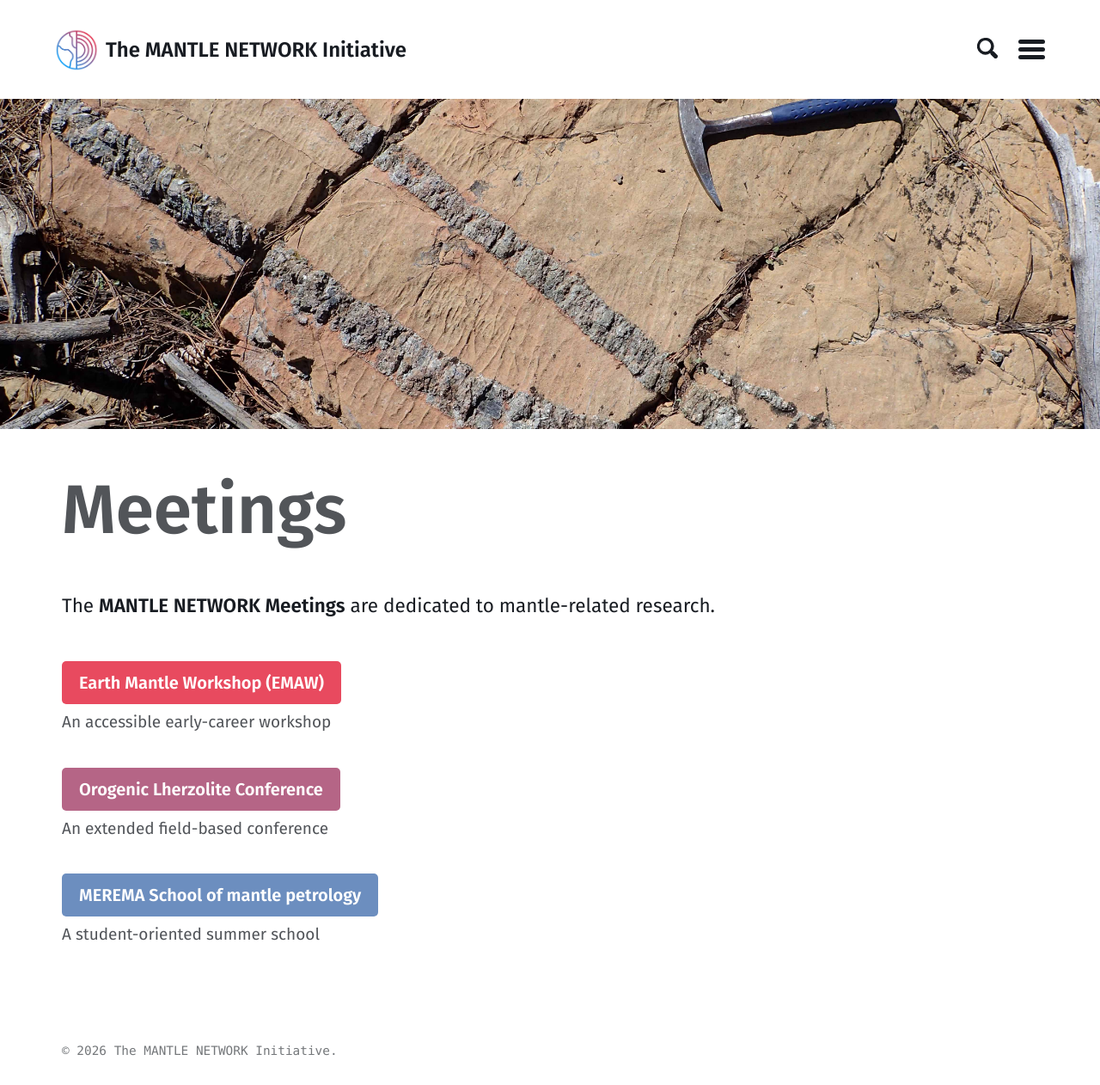
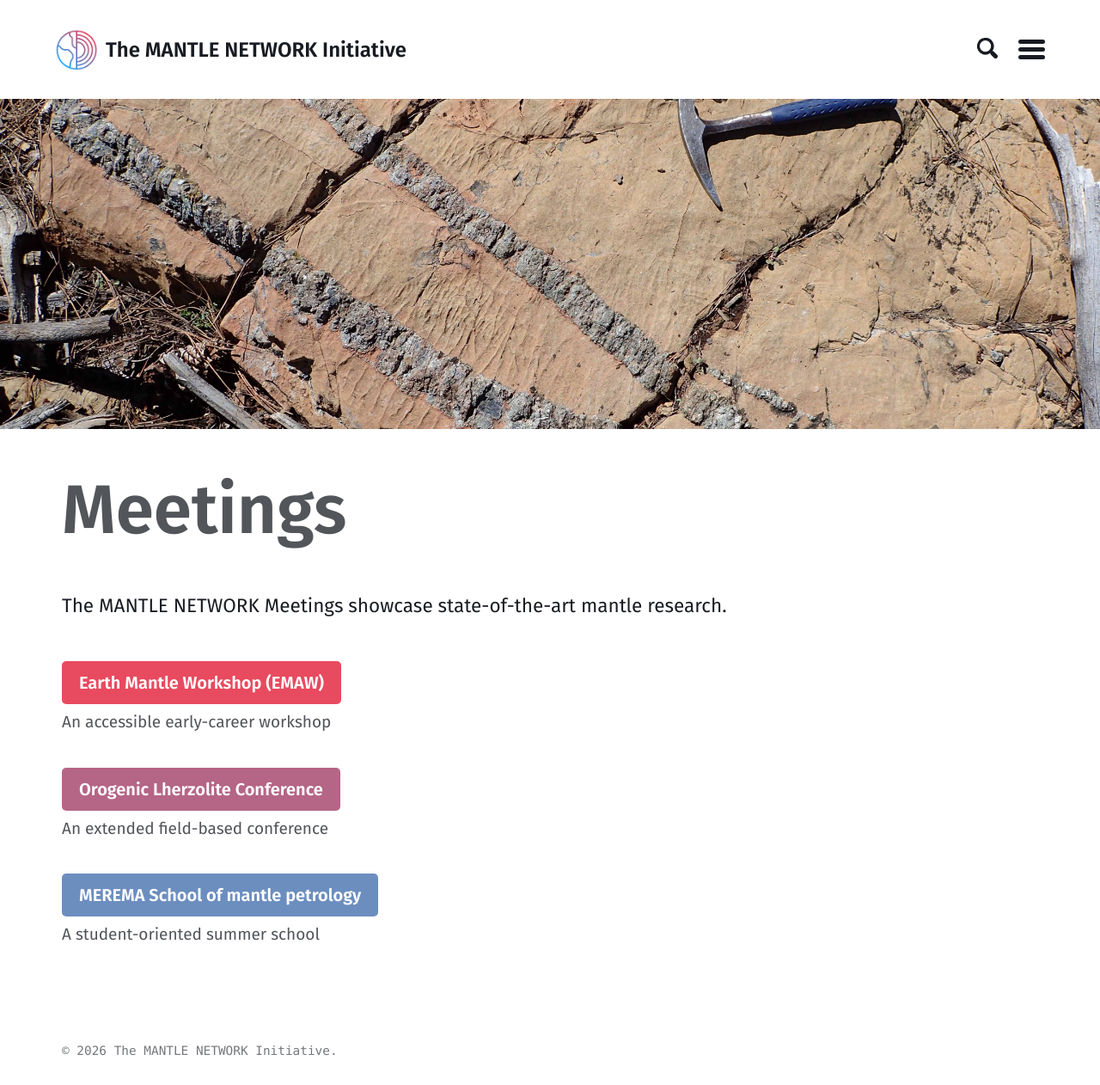
Before and after one commit to themantlenetwork/themantlenetwork.github.io, a Jekyll site: the page built from _pages/meetings.md, in a window 1280 px wide. Shown: the whole page at 86% size. Built offline with Jekyll 4.4.1, drawn with Linux system fonts in a browser that asks for light colours; some web fonts are replaced.

```diff
--- a/_pages/meetings.md
+++ b/_pages/meetings.md
@@ -5,7 +5,7 @@ image: /assets/images/trinity_hero.jpg
 permalink: /meetings/
 ---
 
-The **MANTLE NETWORK Meetings** are dedicated to mantle-related research.
+The MANTLE NETWORK Meetings showcase state-of-the-art mantle research.
 
 <div class="button-description">
   <a href="/emaw" class="btn btn-emaw">Earth Mantle Workshop (EMAW)</a>
```
Also changed, not shown: _pages/about.md (+1 -1 lines), _pages/webinars.md (+1 -1 lines).
